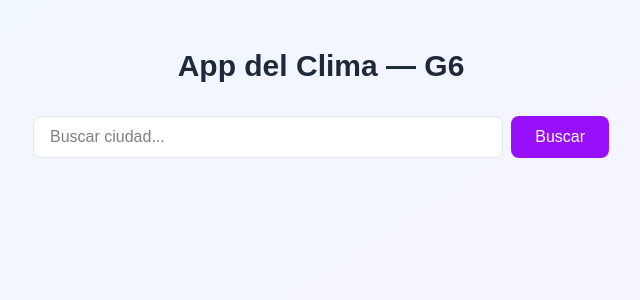
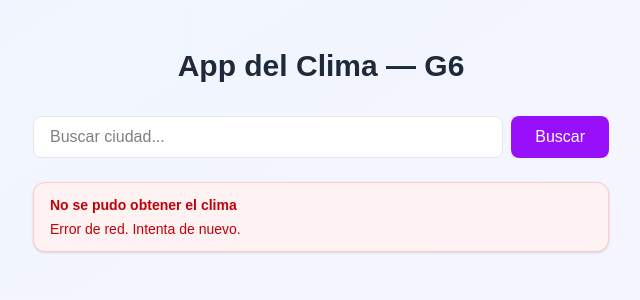
Before and after one commit to JohannFonseca/prueba, a Next.js app in the folder g6-weather-nextjs/: page / in a window 1280 px wide. Shown: the top 300 px of the page, without its empty margins (319-959 px from the left). Built offline with nearby package versions, Linux system fonts and the light colour scheme; no server answers.

Commit message:
Agregar mensajes de error para busquedas fallidas

```diff
--- a/g6-weather-nextjs/app/api/weather/route.ts
+++ b/g6-weather-nextjs/app/api/weather/route.ts
@@ -5,12 +5,20 @@ export async function GET(request: NextRequest) {
 
   if (!city) {
     return NextResponse.json(
-      { message: 'El parámetro city es requerido' },
+      { message: 'El parametro city es requerido' },
       { status: 400 }
     );
   }
 
   const apiKey = process.env.OWM_API_KEY;
+
+  if (!apiKey) {
+    return NextResponse.json(
+      { message: 'Falta configurar la API Key de OpenWeatherMap' },
+      { status: 500 }
+    );
+  }
+
   const url = `https://api.openweathermap.org/data/2.5/weather?q=${encodeURIComponent(city)}&appid=${apiKey}&units=metric&lang=es`;
 
   try {
@@ -38,7 +46,7 @@ export async function GET(request: NextRequest) {
       wind_speed: data.wind.speed,
       icon: data.weather[0].icon,
     });
-  } catch (error) {
+  } catch {
     return NextResponse.json(
       { message: 'Error de red. Intenta de nuevo.' },
       { status: 500 }
--- a/g6-weather-nextjs/components/ErrorMessage.tsx
+++ b/g6-weather-nextjs/components/ErrorMessage.tsx
@@ -1 +1,15 @@
-export default function ErrorMessage() { return null; }
+interface Props {
+  message: string;
+}
+
+export default function ErrorMessage({ message }: Props) {
+  return (
+    <div
+      className="mt-6 w-full max-w-xl rounded-xl border border-red-200 bg-red-50 px-4 py-3 text-red-700 shadow-sm"
+      role="alert"
+    >
+      <p className="text-sm font-semibold">No se pudo obtener el clima</p>
+      <p className="mt-1 text-sm">{message}</p>
+    </div>
+  );
+}
```
